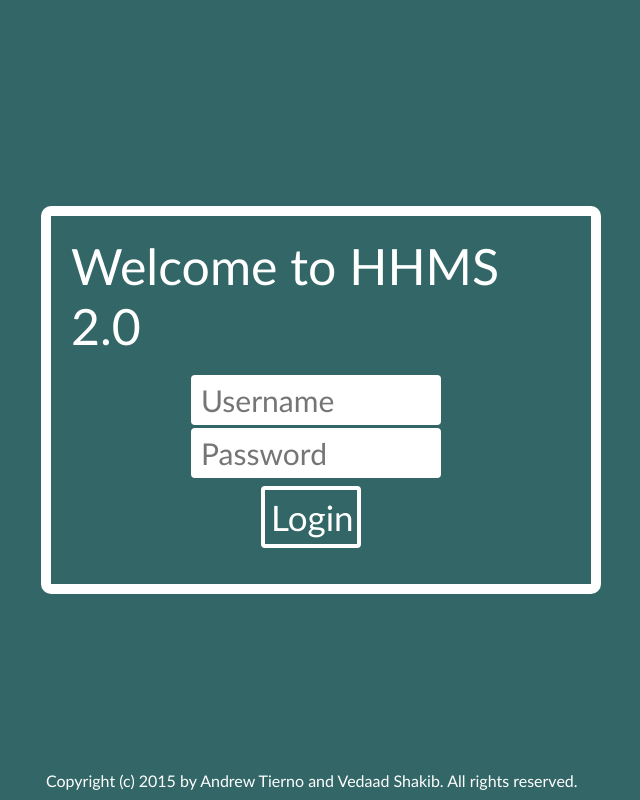
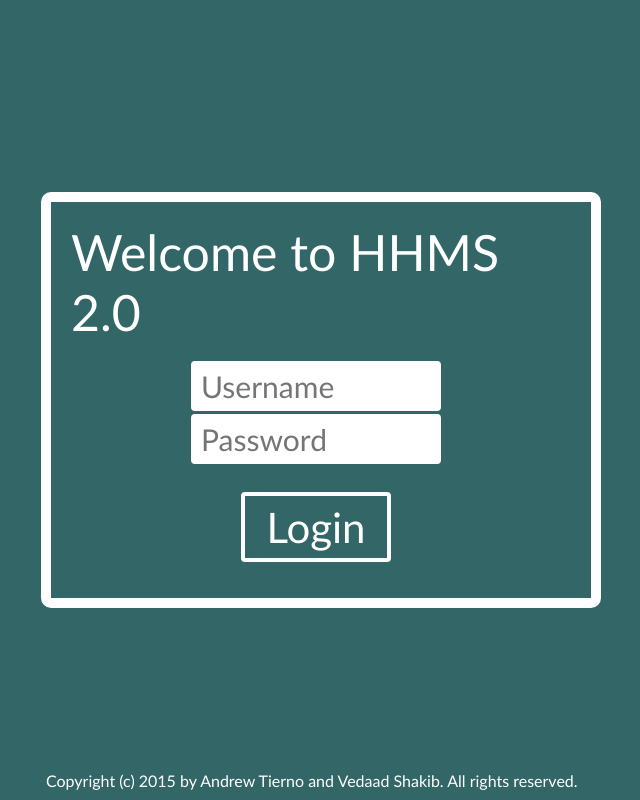
Before and after one commit to Vedaad-Shakib/HHMS, a Django app: page / in a window 1280 px wide. Shown: the whole page, without its empty margins (319-959 px from the left). Run offline with Django 3.2, Linux system fonts and the light colour scheme.

Commit message:
Modified physical appearance of login button

```diff
--- a/media/css/login.css
+++ b/media/css/login.css
@@ -20,13 +20,16 @@ body {
 /*The actual box to click for logging in*/
 #login-box {
 	text-align: center;
+	vertical-align: middle;
 	border: 4px solid white;
 	border-radius: 4px;
-	width: 100px;
-	font-size: 35px;
-	margin-left: 190px;
-	margin-top: 5px;
+	width: 150px;
+	height: 70px;
+	font-size: 42px;
+	margin-left: 170px;
+	margin-top: 25px;
 	padding: 6px;
+	padding-bottom: 8px;
 	cursor: pointer;
 	background-color: #336666;
 }
```
Also changed, not shown: templates/studentPageWeekly.html (+6 -2 lines).
